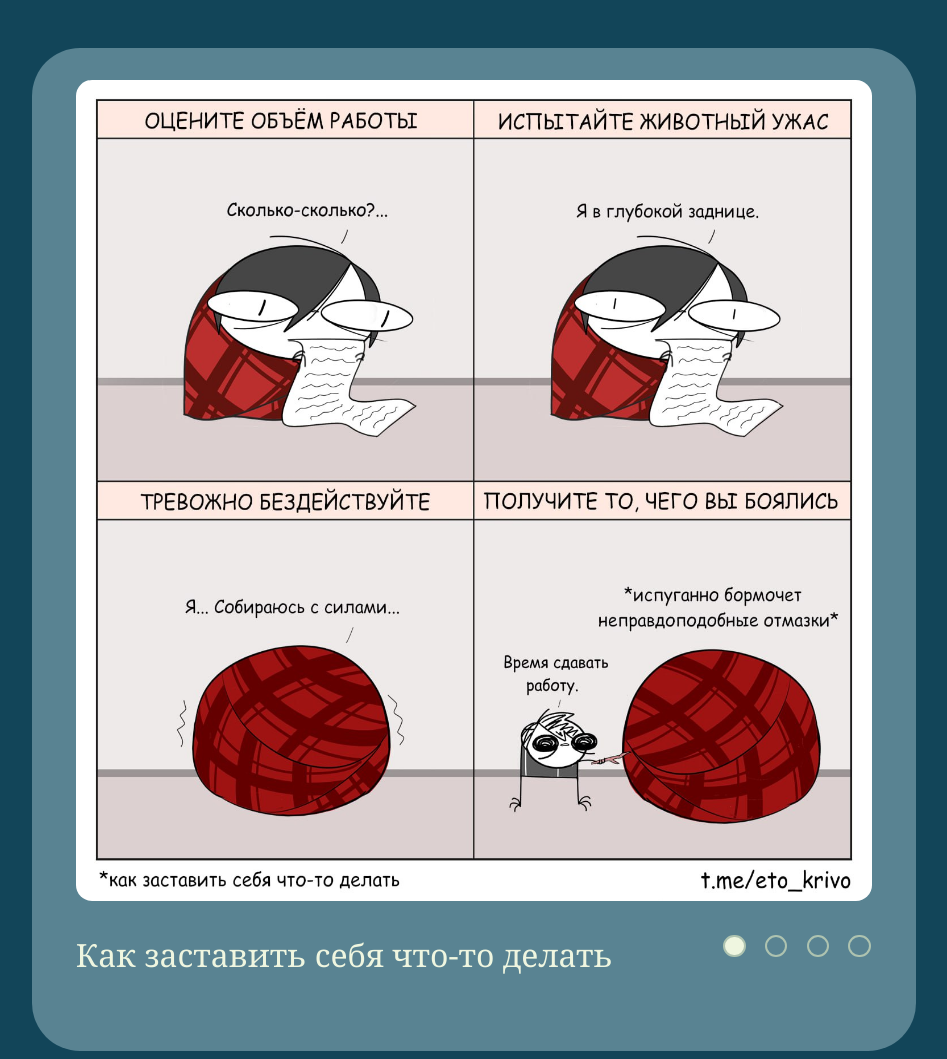
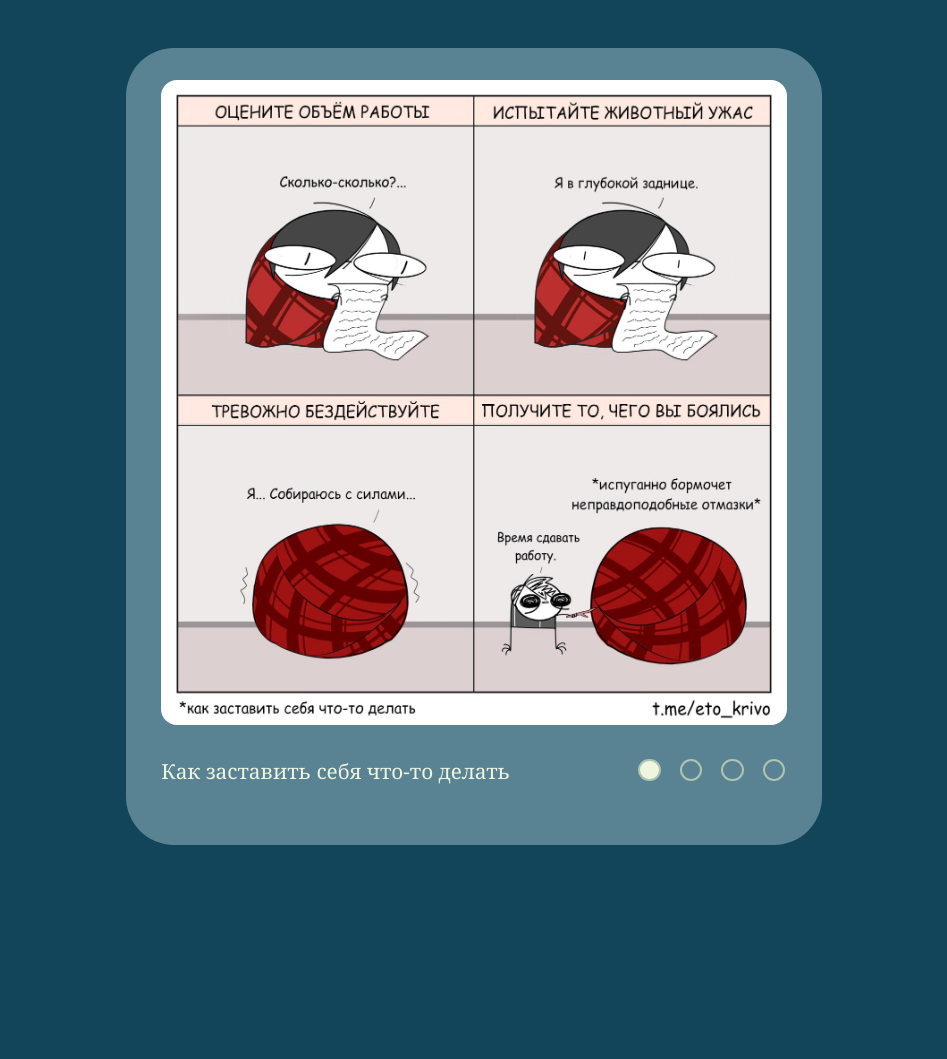
Before and after one commit to Igel-k/cssMemeSlider, a plain HTML site: page cssMemeSlider/index.html in a window 1280 px wide. Shown: the whole page, without its empty margins (166-1113 px from the left). After the commit the page ends 853 px from the top, so only its background shows below. Drawn offline with Linux system fonts and the light colour scheme.

Commit message:
fix: change sizes (Wed, Sep 11, 2024 10:29:00 PM)

```diff
--- a/cssMemeSlider/style.css
+++ b/cssMemeSlider/style.css
@@ -7,7 +7,7 @@ p {
 }
 
 .main {
-  width: 70%;
+  width: 55%;
   margin: auto;
   margin-top: 3rem;
   background-color: #598392;
@@ -29,7 +29,7 @@ p {
 }
 
 .slider__text {
-  width: 70%;
+  width: 65%;
   color: #eff6e0;
   margin-bottom: 2rem;
 }
@@ -52,7 +52,7 @@ p {
 
 .text {
   font-family: Georgia, "Times New Roman", Times, serif;
-  font-size: 2rem;
+  font-size: 130%;
 }
 
 .slider__points {
```
